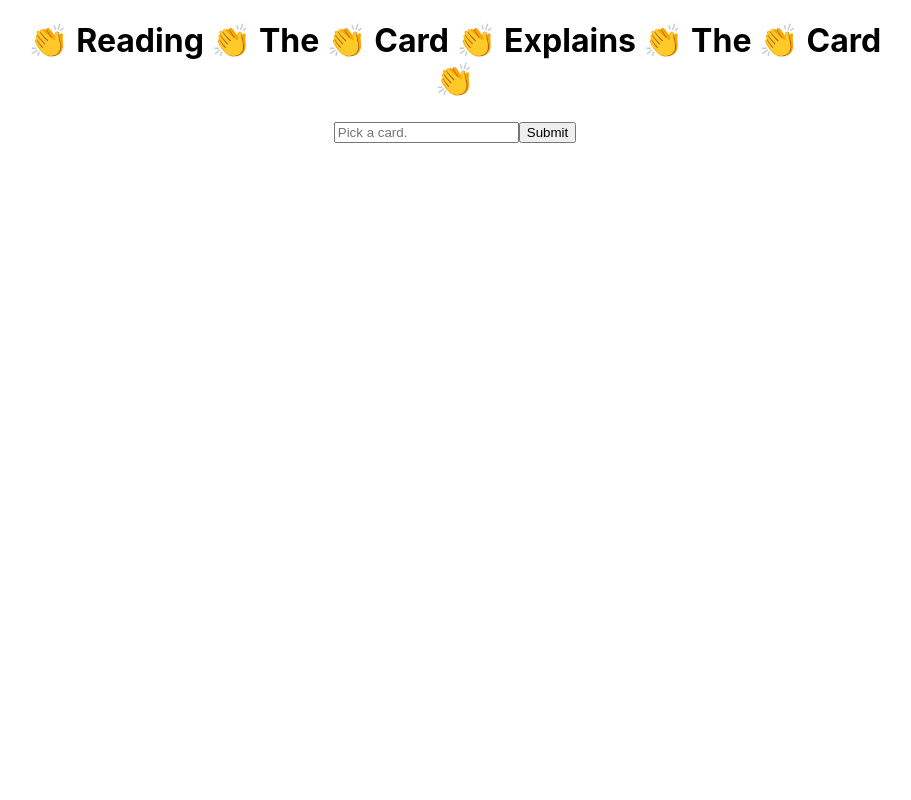
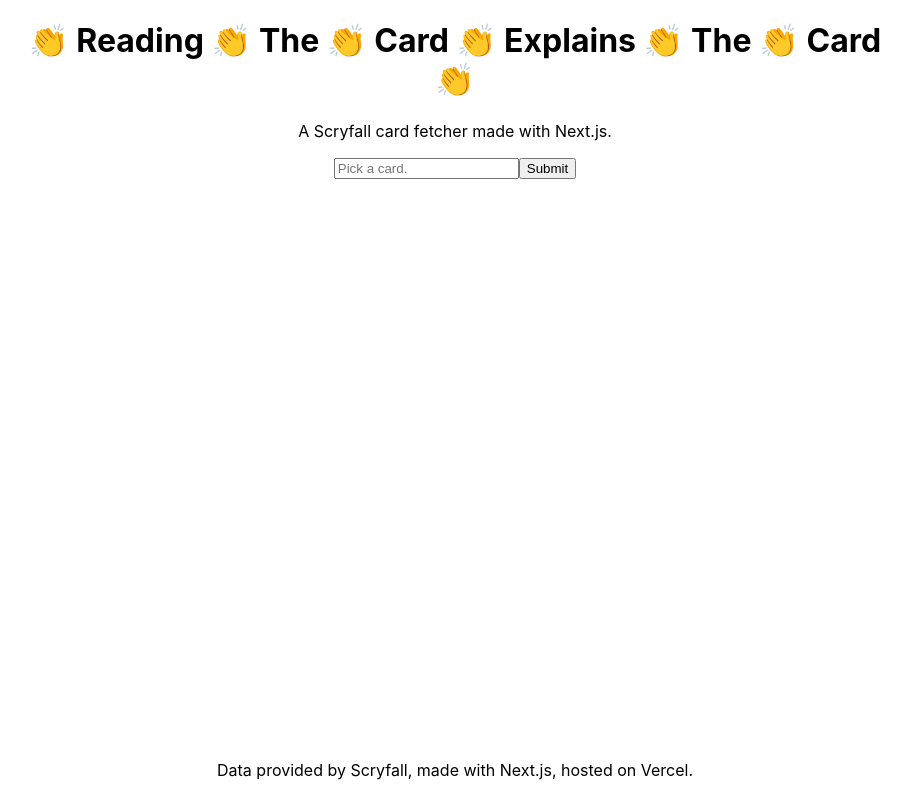
Before and after one commit to SjoerdPennings/rtcetc, a Next.js app: page / in a window 1280 px wide. Shown: the whole page, without its empty margins (185-1096 px from the left). Built offline with nearby package versions, Linux system fonts and the light colour scheme.

Commit message:
Indentation fix

```diff
--- a/components/Layout.js
+++ b/components/Layout.js
@@ -6,7 +6,12 @@ export default function Layout({children}) {
             <Head>
                 <title>Reading The Card Explains The Card</title>
             </Head>
-            <div className='container'>{children}</div>
+            <div className='container'>
+                {children}
+            </div>
+            <footer>
+                <p className='footerText'>Data provided by Scryfall, made with Next.js, hosted on Vercel.</p>
+            </footer>
         </>
     );
 }
--- a/pages/card/[card].js
+++ b/pages/card/[card].js
@@ -7,8 +7,8 @@ function Card({objCard}) {
         <h1>{objCard.name} - {objCard.cost}</h1>
         <h2>{objCard.type}</h2>
         <p>⚔️ {objCard.pow} / 🛡️ {objCard.def}</p>
-      <pre className='rules'>{objCard.rules}</pre> {/*}TODO replace \n with actual newline*/}
-      <br/><Link href='/'>
+        <pre className='rules'>{objCard.rules}</pre><br/>
+        <Link href='/'>
             <a>Go back!</a>
         </Link>
         </>
@@ -32,7 +32,6 @@ export async function getServerSideProps({params}) {
         objCard: objCard
         }
     };
-
 }
 
 export default Card
--- a/pages/index.js
+++ b/pages/index.js
@@ -1,5 +1,3 @@
-import Head from 'next/head'
-import Image from 'next/image'
 import { useRouter } from 'next/router'
 import { useEffect } from 'react';
 
@@ -26,6 +24,7 @@ export default function Home() {
   return (
         <>
         <h1>👏 Reading 👏 The 👏 Card 👏 Explains 👏 The 👏 Card 👏</h1>
+        <p>A Scryfall card fetcher made with Next.js.</p>
         <input type="text" placeholder="Pick a card." name="card" id="card" />
         <button onClick={searchCard}>Submit</button>
         </>
--- a/styles/globals.css
+++ b/styles/globals.css
@@ -15,6 +15,7 @@ a {
     box-sizing: border-box;
 }
 
+.footerText,
 .container {
     width: 70%;
     margin: 0 auto;
@@ -26,3 +27,10 @@ a {
         Ubuntu, Cantarell, Fira Sans, Droid Sans, Helvetica Neue, sans-serif;
     font-size: 24px;
 }
+
+.footerText {
+    position: fixed;
+    top: 95%;
+    left: 0;
+    right: 0;
+}
```
Lines whose indentation alone changed are shown as unchanged.
